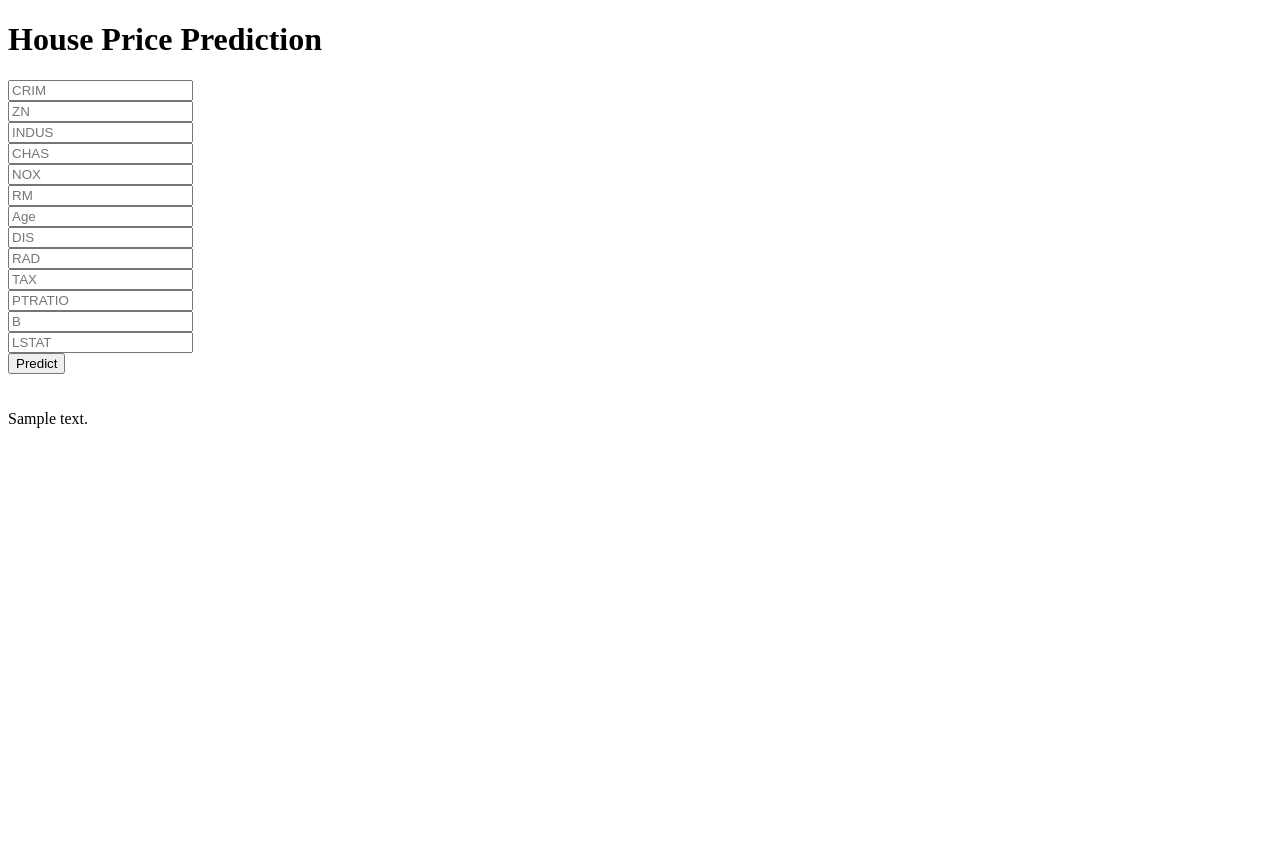
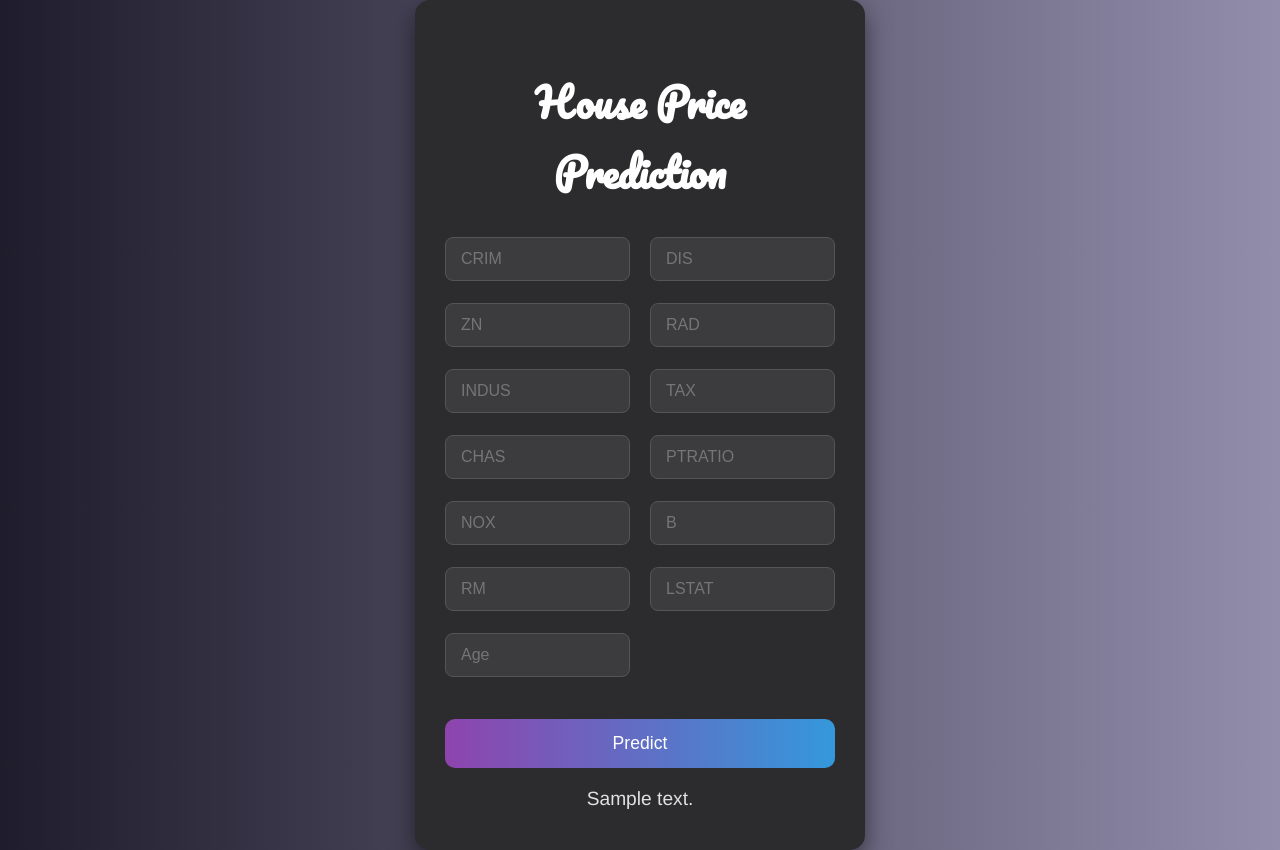
Before and after one commit to vamsi-273/House_Price_Prediction, a Flask app: template templates/home.html in a window 1280 px wide. Before the commit the page ends 428 px from the top, so only its background shows below. Run offline with Flask 3, Linux system fonts and the light colour scheme; the template is opened without the code that fills it: most values are stand-ins (such as "Sample title", 1, 10 or a date in 2020); parts of the project's set-up code (start-up, migrations or seed data) failed here and were passed over.

Commit message:
The web app is ready

```diff
--- a/templates/home.html
+++ b/templates/home.html
@@ -1,118 +1,154 @@
 <!DOCTYPE html>
-<html>
+<html lang="en">
   <head>
     <meta charset="UTF-8" />
-    <title>ML API</title>
+    <title>House Price Prediction</title>
+
+    <!-- Google Fonts -->
     <link
-      href="https://fonts.googleapis.com/css?family=Pacifico"
+      href="https://fonts.googleapis.com/css?family=Pacifico|Arimo|Hind:300|Open+Sans+Condensed:300"
       rel="stylesheet"
-      type="text/css"
     />
-    <link
-      href="https://fonts.googleapis.com/css?family=Arimo"
-      rel="stylesheet"
-      type="text/css"
-    />
-    <link
-      href="https://fonts.googleapis.com/css?family=Hind:300"
-      rel="stylesheet"
-      type="text/css"
-    />
-    <link
-      href="https://fonts.googleapis.com/css?family=Open+Sans+Condensed:300"
-      rel="stylesheet"
-      type="text/css"
-    />
+
+    <style>
+      * {
+  box-sizing: border-box;
+}
+
+body {
+  font-family: 'Arimo', sans-serif;
+  background: linear-gradient(to right, #1f1c2c, #928dab);
+  margin: 0;
+  padding: 0;
+  display: flex;
+  justify-content: center;
+  align-items: center;
+  min-height: 100vh;
+  color: #f0f0f0;
+}
+
+.login {
+  background: #2c2c2e;
+  padding: 40px 30px;
+  border-radius: 15px;
+  box-shadow: 0 10px 25px rgba(0, 0, 0, 0.5);
+  width: 100%;
+  max-width: 450px;
+  text-align: center;
+}
+
+.login h1 {
+  font-family: 'Pacifico', cursive;
+  font-size: 2.5em;
+  margin-bottom: 20px;
+  color: #ffffff;
+}
+
+input[type="text"] {
+  width: 100%;
+  padding: 12px 15px;
+  margin: 10px 0;
+  border: 1px solid #555;
+  border-radius: 8px;
+  background-color: #3c3c3e;
+  color: #f0f0f0;
+  font-size: 1em;
+  transition: border-color 0.3s ease;
+}
+
+input[type="text"]:focus {
+  border-color: #8e44ad;
+  box-shadow: 0 0 8px rgba(142, 68, 173, 0.6);
+  outline: none;
+}
+
+button {
+  background: linear-gradient(to right, #8e44ad, #3498db);
+  color: white;
+  border: none;
+  padding: 14px;
+  width: 100%;
+  border-radius: 10px;
+  font-size: 1.1em;
+  cursor: pointer;
+  transition: 0.3s ease-in-out;
+  margin-top: 10px;
+}
+
+button:hover {
+  background: linear-gradient(to right, #3498db, #8e44ad);
+  box-shadow: 0 8px 16px rgba(0, 0, 0, 0.4);
+}
+
+.result {
+  margin-top: 20px;
+  font-size: 1.2em;
+  color: #e0e0e0;
+}
+
+.form-grid {
+  display: flex;
+  justify-content: space-between;
+  gap: 20px;
+  margin-bottom: 20px;
+}
+
+.form-column {
+  flex: 1;
+}
+
+.form-column input[type="text"] {
+  width: 100%;
+  margin-bottom: 12px;
+}
+
+    </style>
   </head>
 
   <body>
     <div class="login">
       <h1>House Price Prediction</h1>
 
-      <!-- Main Input For Receiving Query to our ML -->
       <form action="{{ url_for('predict')}}" method="post">
-        <input
-          type="text"
-          name="CRIM"
-          placeholder="CRIM"
-          required="required"
-        /><br />
-        <input
-          type="text"
-          name="ZN"
-          placeholder="ZN"
-          required="required"
-        /><br />
+        <div class="form-grid">
+          <div class="form-column">
+            <input type="text" name="CRIM" placeholder="CRIM" required /><br />
+            <input type="text" name="ZN" placeholder="ZN" required /><br />
             <input
               type="text"
               name="INDUS"
               placeholder="INDUS"
-          required="required"
+              required
             /><br />
-        <input
-          type="text"
-          name="CHAS"
-          placeholder="CHAS"
-          required="required"
-        /><br />
-        <input
-          type="text"
-          name="NOX"
-          placeholder="NOX"
-          required="required"
-        /><br />
-        <input
-          type="text"
-          name="RM"
-          placeholder="RM"
-          required="required"
-        /><br />
-        <input
-          type="text"
-          name="Age"
-          placeholder="Age"
-          required="required"
-        /><br />
-        <input
-          type="text"
-          name="DIS"
-          placeholder="DIS"
-          required="required"
-        /><br />
-        <input
-          type="text"
-          name="RAD"
-          placeholder="RAD"
-          required="required"
-        /><br />
-        <input
-          type="text"
-          name="TAX"
-          placeholder="TAX"
-          required="required"
-        /><br />
+            <input type="text" name="CHAS" placeholder="CHAS" required /><br />
+            <input type="text" name="NOX" placeholder="NOX" required /><br />
+            <input type="text" name="RM" placeholder="RM" required /><br />
+            <input type="text" name="Age" placeholder="Age" required /><br />
+          </div>
+          <div class="form-column">
+            <input type="text" name="DIS" placeholder="DIS" required /><br />
+            <input type="text" name="RAD" placeholder="RAD" required /><br />
+            <input type="text" name="TAX" placeholder="TAX" required /><br />
             <input
               type="text"
               name="PTRATIO"
               placeholder="PTRATIO"
-          required="required"
+              required
             /><br />
-        <input type="text" name="B" placeholder="B" required="required" /><br />
+            <input type="text" name="B" placeholder="B" required /><br />
             <input
               type="text"
               name="LSTAT"
               placeholder="LSTAT"
-          required="required"
+              required
             /><br />
+          </div>
+        </div>
 
-        <button type="submit" class="btn btn-primary btn-block btn-large">
-          Predict
-        </button>
+        <button type="submit">Predict</button>
       </form>
 
-      <br />
-      <br />
+      <div class="result">{{ prediction_text }}</div>
     </div>
-    {{prediction_text}}
   </body>
 </html>
```
Lines whose indentation alone changed are shown as unchanged.
